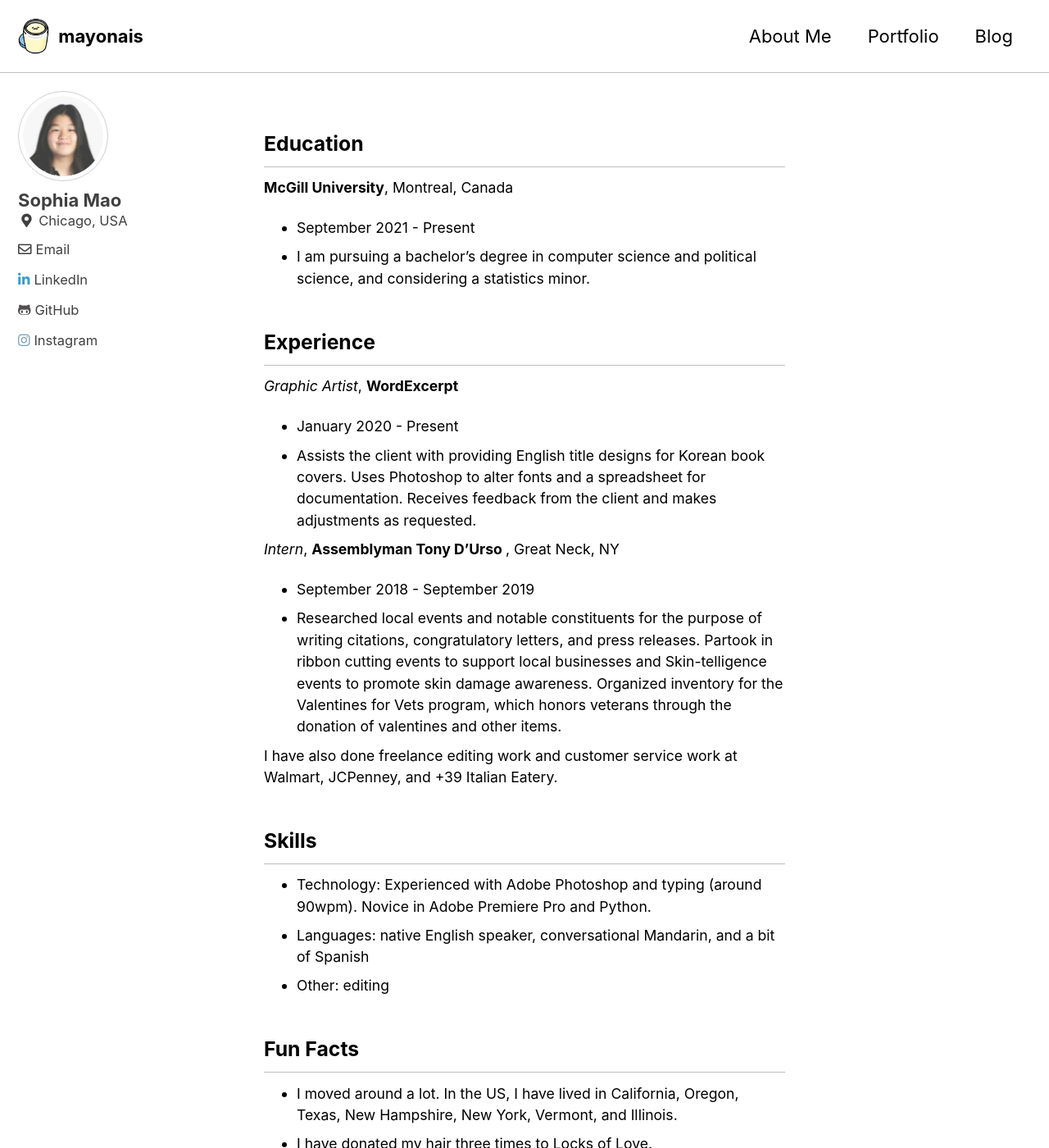
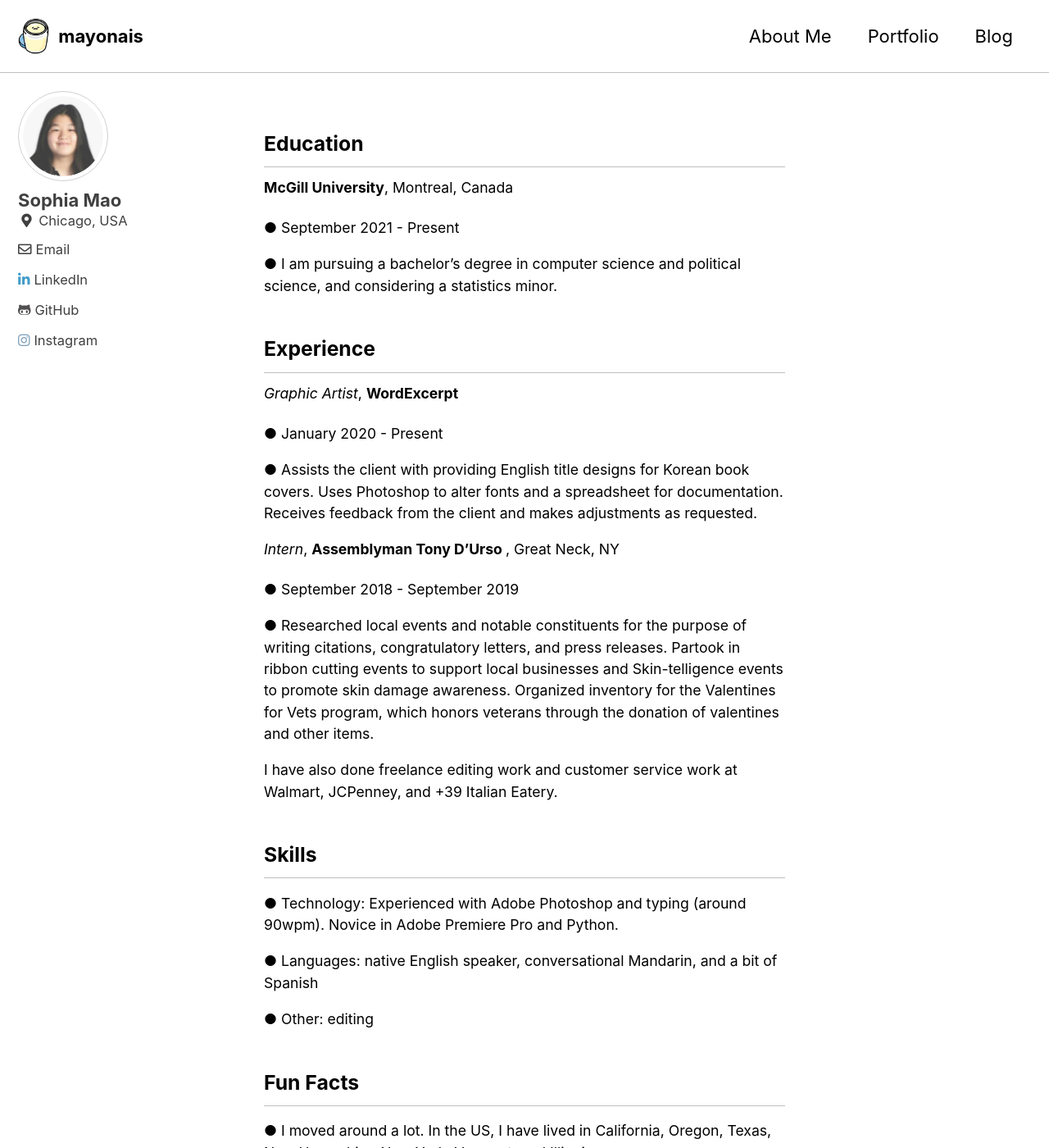
Before and after one commit to mayonais/mayonais.github.io, a Jekyll site: the page built from index.html, in a window 1280 px wide and 1400 px high. Shown: the whole window at 82% size. Built offline with Jekyll 4.4.1, drawn with Linux system fonts in a browser that asks for light colours; cached includes are drawn as plain includes; the list of posts is cut into pages by our own code; some of the changed lines change nothing that is shown; some of the changed text lies outside the part shown.

Commit message:
page title

```diff
--- a/_sass/minimal-mistakes/_page.scss
+++ b/_sass/minimal-mistakes/_page.scss
@@ -69,7 +69,7 @@ body {
 }
 
 .page__title {
-  margin-top: 5;
+  margin-top: 20;
   line-height: 1;
 
   & + .page__meta {
@@ -110,11 +110,6 @@ body {
   dl {
     font-size: 0.8em;
     padding: -5px 0px
-  }
-
-  ul,
-  p {
-    margin:auto;
   }
 
   /* paragraph indents */
--- a/index.html
+++ b/index.html
@@ -8,35 +8,26 @@ header:
 
 <h3> Education </h3>
 <p><b> McGill University</b>, Montreal, Canada </p>
-<ul>
-  <li> September 2021 - Present </li>
-  <li> I am pursuing a bachelor’s degree in computer science and political science, and considering a statistics minor. </li>
-</ul>
+  <dl> &#9679; September 2021 - Present </dl>
+  <dl> &#9679; I am pursuing a bachelor’s degree in computer science and political science, and considering a statistics minor. </dl>
 
 <h3> Experience </h3>
 <p><em> Graphic Artist</em>, <b> WordExcerpt </b></p>
-<ul>
-    <li> January 2020 - Present </li>
-    <li> Assists the client with providing English title designs for Korean book covers. Uses Photoshop to alter fonts and a spreadsheet for documentation. Receives feedback from the client and makes adjustments as requested.</li>
-</ul>
+    <dl> &#9679; January 2020 - Present </dl>
+    <dl> &#9679; Assists the client with providing English title designs for Korean book covers. Uses Photoshop to alter fonts and a spreadsheet for documentation. Receives feedback from the client and makes adjustments as requested.</dl>
+
 <p><em> Intern</em>, <b> Assemblyman Tony D’Urso </b>, Great Neck, NY </p>
-<ul>
-    <li> September 2018 - September 2019 </li>
-    <li> Researched local events and notable constituents for the purpose of writing citations, congratulatory letters, and press releases. Partook in ribbon cutting events to support local businesses and Skin-telligence events to promote skin damage awareness. Organized inventory for the Valentines for Vets program, which honors veterans through the donation of valentines and other items. </li>
-</ul>
+    <dl> &#9679; September 2018 - September 2019 </dl>
+    <dl> &#9679; Researched local events and notable constituents for the purpose of writing citations, congratulatory letters, and press releases. Partook in ribbon cutting events to support local businesses and Skin-telligence events to promote skin damage awareness. Organized inventory for the Valentines for Vets program, which honors veterans through the donation of valentines and other items. </dl>
 <p>I have also done freelance editing work and customer service work at Walmart, JCPenney, and +39 Italian Eatery.</p>
 
 <h3> Skills </h3>
-<ul>
-    <li> Technology: Experienced with Adobe Photoshop and typing (around 90wpm). Novice in Adobe Premiere Pro and Python.  </li>
-    <li> Languages: native English speaker, conversational Mandarin, and a bit of Spanish </li>
-    <li> Other: editing </li>
-</ul>
+    <dl> &#9679; Technology: Experienced with Adobe Photoshop and typing (around 90wpm). Novice in Adobe Premiere Pro and Python.  </dl>
+    <dl> &#9679; Languages: native English speaker, conversational Mandarin, and a bit of Spanish </dl>
+    <dl> &#9679; Other: editing </dl>
 
 <h3> Fun Facts </h3>
-<ul>
-    <li> I moved around a lot. In the US, I have lived in California, Oregon, Texas, New Hampshire, New York, Vermont, and Illinois.</li>
-    <li> I have donated my hair three times to Locks of Love. </li>
-    <li> I love playing volleyball. In high school, I served as co-captain of my varsity team and won the Most Valuable Player and All Conference awards. </li>
-    <li> My website name is "mayonais" because many people have mispronounced my last name as "mayo" :D </li>
-</ul>
+    <dl> &#9679; I moved around a lot. In the US, I have lived in California, Oregon, Texas, New Hampshire, New York, Vermont, and Illinois.</dl>
+    <dl> &#9679; I have donated my hair three times to Locks of Love. </dl>
+    <dl> &#9679; I love playing volleyball. In high school, I served as co-captain of my varsity team and won the Most Valuable Player and All Conference awards. </dl>
+    <dl> &#9679; My website name is "mayonais" because many people have mispronounced my last name as "mayo" :D </dl>
```
